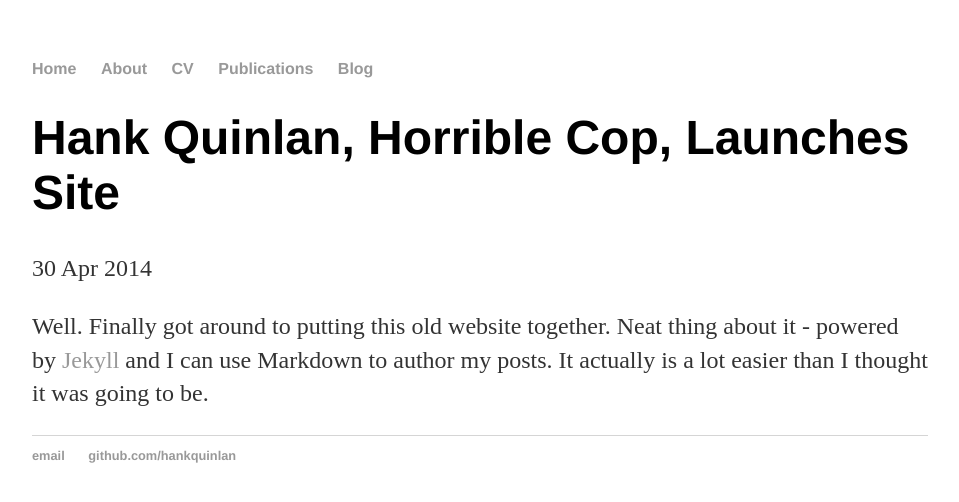
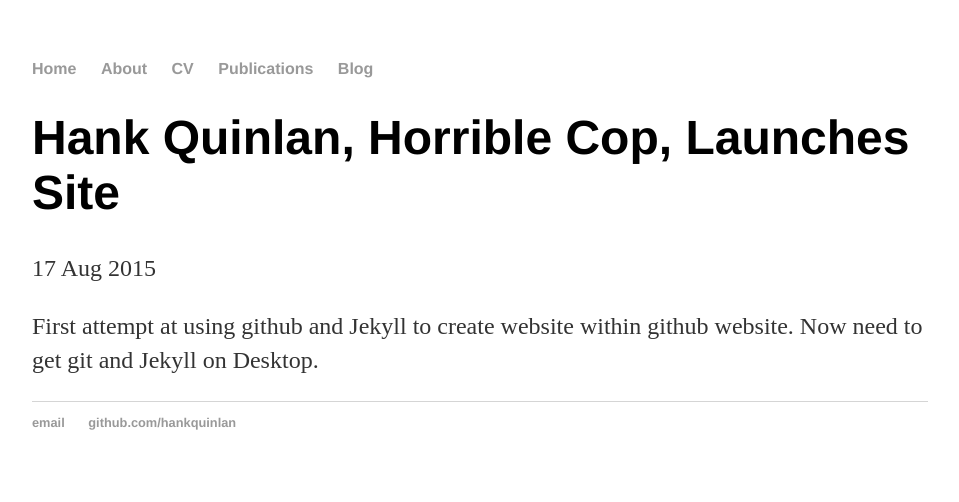
Before and after one commit to jleake1981/jleake1981.github.io, a Jekyll site: the page built from _posts/2014-04-30-hank-quinlan-site-launched.md, in a window 1280 px wide. Shown: the top 502 px of the page, without its empty margins (160-1119 px from the left). Built offline with Jekyll 4.4.1, drawn with Linux system fonts in a browser that asks for light colours.

Commit message:
Update 2014-04-30-hank-quinlan-site-launched.md

```diff
--- a/_posts/2014-04-30-hank-quinlan-site-launched.md
+++ b/_posts/2014-04-30-hank-quinlan-site-launched.md
@@ -1,7 +1,7 @@
 ---
 layout: post
 title: "Hank Quinlan, Horrible Cop, Launches Site"
-date: 2014-04-30
+date: 2015-08-17
 ---
 
-Well. Finally got around to putting this old website together. Neat thing about it - powered by [Jekyll](http://jekyllrb.com) and I can use Markdown to author my posts. It actually is a lot easier than I thought it was going to be.
+First attempt at using github and Jekyll to create website within github website. Now need to get git and Jekyll on Desktop.
```
